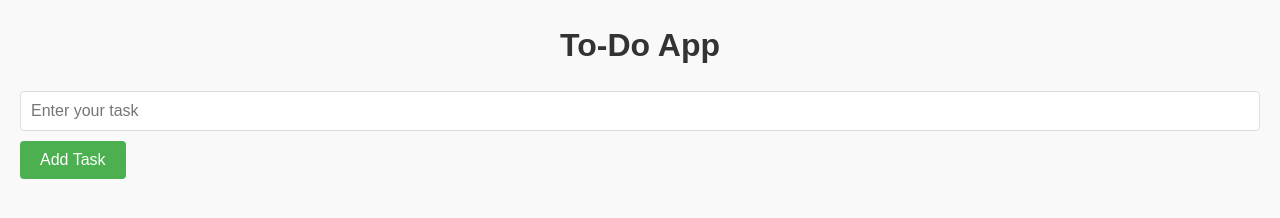
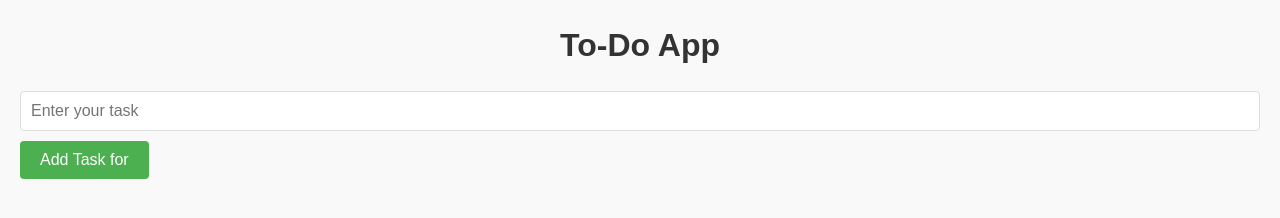
Before and after one commit to abhishek92mahajan/todoApp, a plain HTML site: page index.html in a window 1280 px wide. Drawn offline with Linux system fonts and the light colour scheme.

Commit message:
changed task name

```diff
--- a/index.html
+++ b/index.html
@@ -8,7 +8,7 @@
     <h1>To-Do App</h1>
     <div>
         <input type="text" id="taskInput" placeholder="Enter your task">
-        <button id="addTaskBtn">Add Task</button>
+        <button id="addTaskBtn">Add Task for</button>
     </div>
     <ul id="taskList">
     </ul>
```
